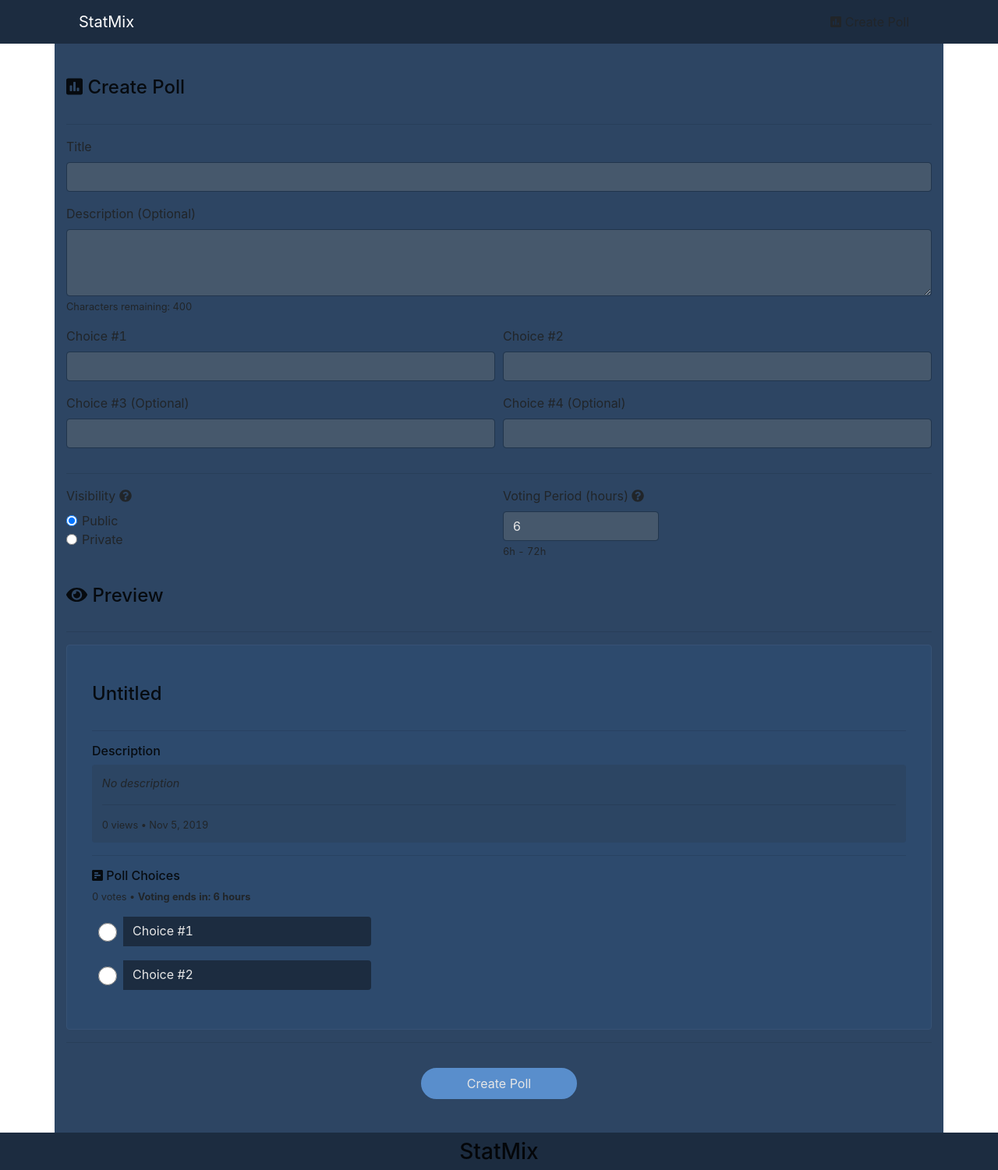
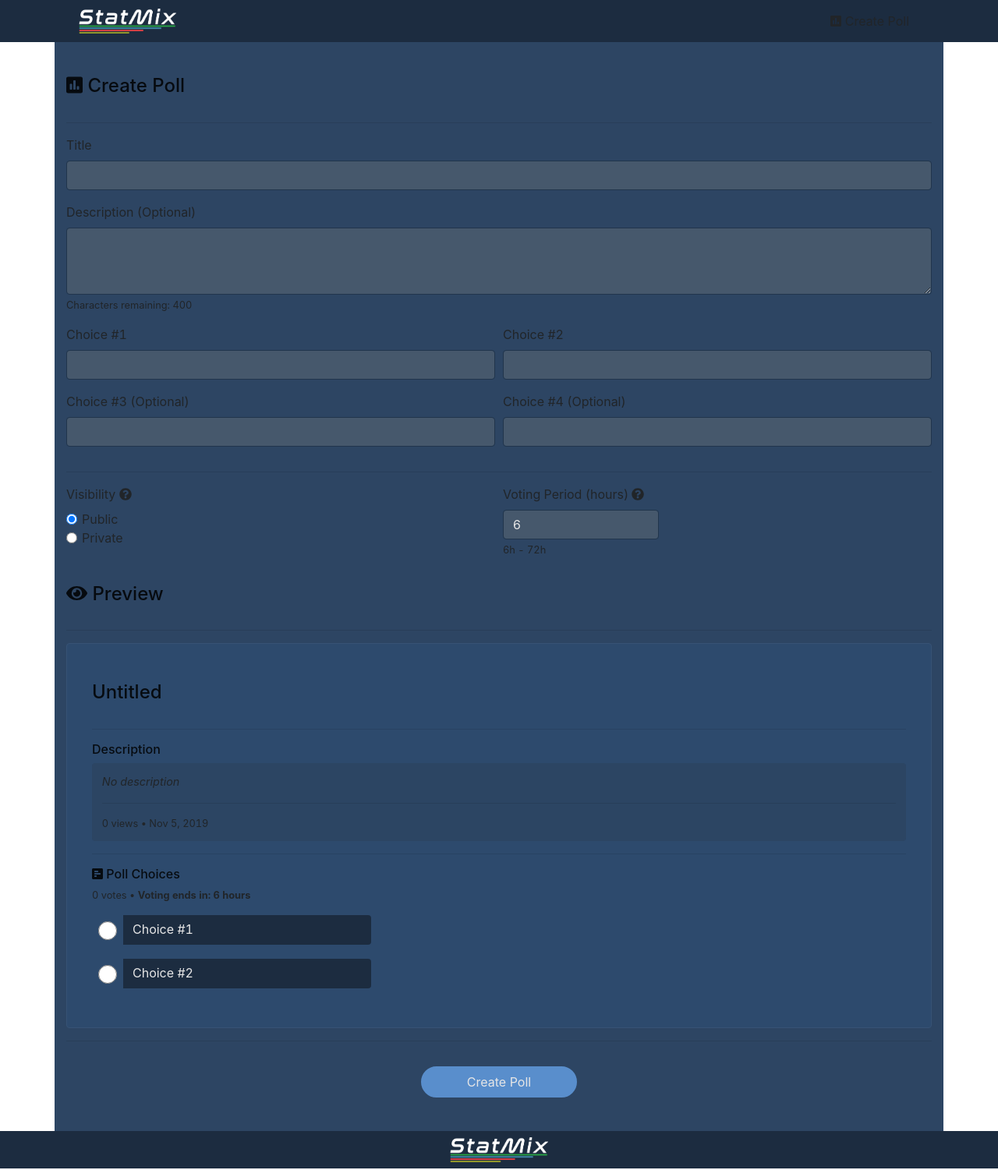
Before and after one commit to JordanChun/thatpoll, a Next.js app: page /create-poll in a window 1280 px wide. Shown: the whole page at 78% size. Built offline with nearby package versions, Linux system fonts and the light colour scheme.

Commit message:
pre-betatest

```diff
--- a/components/MainFooter.js
+++ b/components/MainFooter.js
@@ -4,9 +4,7 @@
   <footer>
     <div className='footer-wrapper'>
       <Container>
-        <h3>
-          StatMix
-        </h3>
+        <img src='/img/StatMix_Logo.png' alt='StatMix Logo' height='32px' />
       </Container>
     </div>
   </footer>
--- a/components/MainHeader.js
+++ b/components/MainHeader.js
@@ -12,8 +12,8 @@
       <Navbar bg="dark-blue" variant="dark" expand='sm'>
         <Link href='/'>
           <a>
-            <Navbar.Brand>
-              StatMix
+            <Navbar.Brand style={{ padding: 0 }}>
+              <img src='/img/StatMix_Logo.png' alt='StatMix Logo' height='32px' />
             </Navbar.Brand>
           </a>
         </Link>
--- a/style/global.css
+++ b/style/global.css
@@ -25,7 +25,7 @@
   justify-content: center;
 }
 
-.footer-wrapper h3 {
+.footer-wrapper .container {
   margin-top: 0.5rem;
   text-align: center;
 }
```
Also changed, not shown: components/PollChoices.js (+8 -0 lines), pages/poll.js (+18 -8 lines), public/img/StatMix_Logo.png (added), 1 other file (tests, documents, lock files or other folders).
